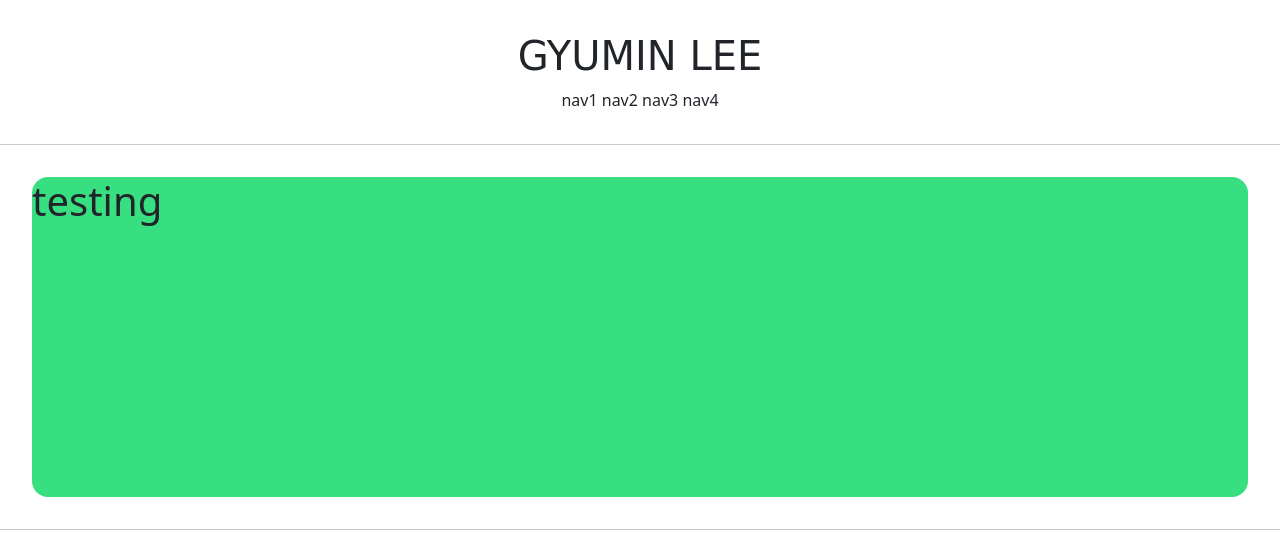
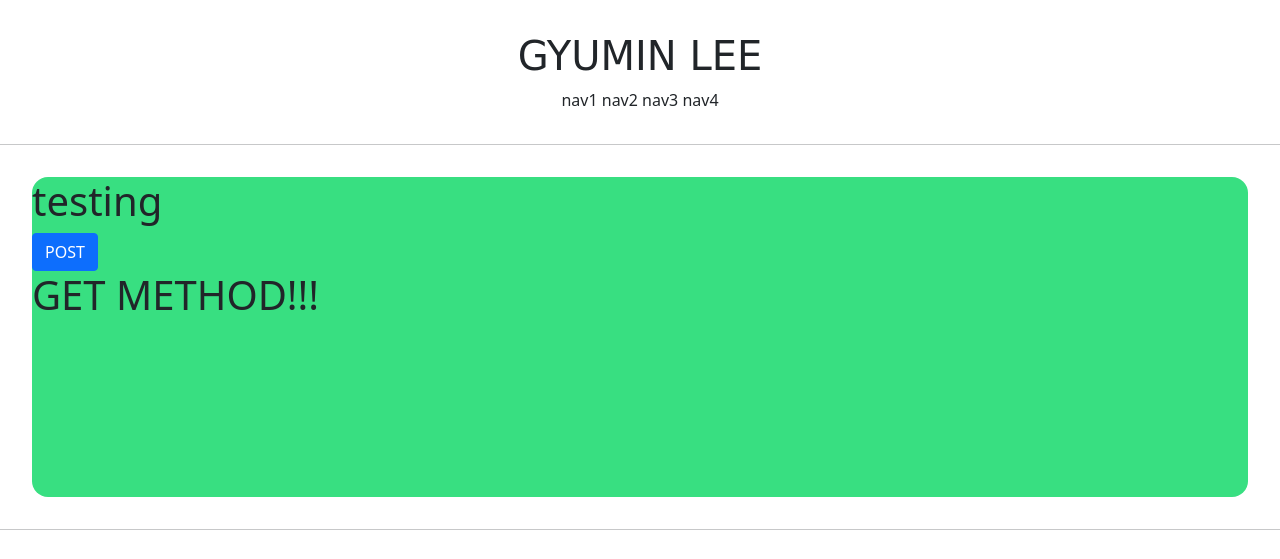
Before and after one commit to qminlee723/Pinterest_pjt, a Django app: page /account/hello_world/ in a window 1280 px wide. Shown: the top 559 px of the page. Run offline with Django 3.2, Linux system fonts and the light colour scheme; some web fonts are replaced.

Commit message:
update views and html - GET and POST

```diff
--- a/accountapp/templates/accountapp/hello_world.html
+++ b/accountapp/templates/accountapp/hello_world.html
@@ -4,6 +4,15 @@
 
 <div style="height: 20rem; background-color: #38df81; border-radius: 1rem; margin: 2rem;">
     <h1>testing</h1>
+
+    <form action="/account/hello_world/" method="POST">
+        {% csrf_token %}
+        <input type="submit" class="btn btn-primary" value="POST">
+    </form>
+
+    <h1>
+        {{ text }}
+    </h1>
 </div>
 
 
--- a/accountapp/views.py
+++ b/accountapp/views.py
@@ -3,4 +3,9 @@ from django.shortcuts import render
 
 # Create your views here.
 def hello_world(request):
-    return render(request, 'accountapp/hello_world.html')
+    if request.method == 'POST':
+        context = {'text': 'POST METHOD!!!'}
+        return render(request, 'accountapp/hello_world.html', context)
+    else:
+        context = {'text': 'GET METHOD!!!'}
+        return render(request, 'accountapp/hello_world.html', context)
```
Also changed, not shown: StudyLog.md (+2 -0 lines).
